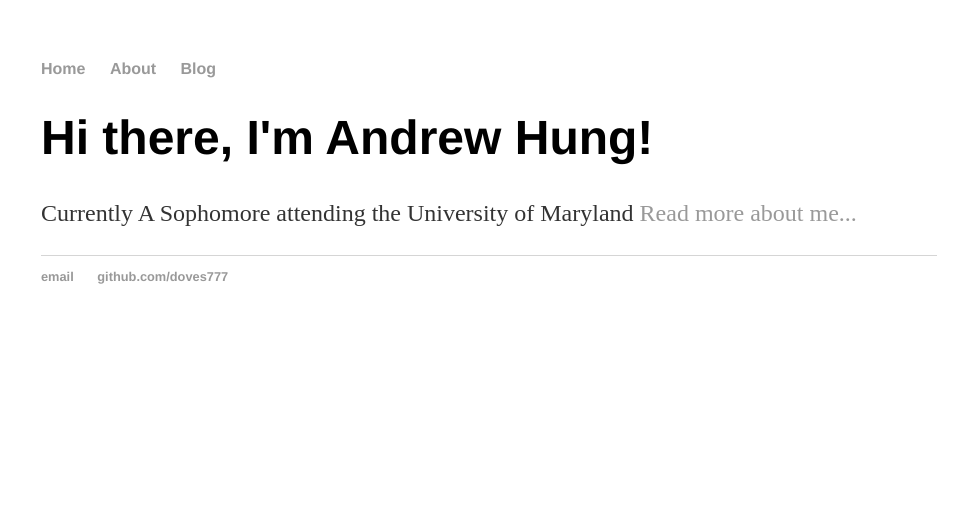
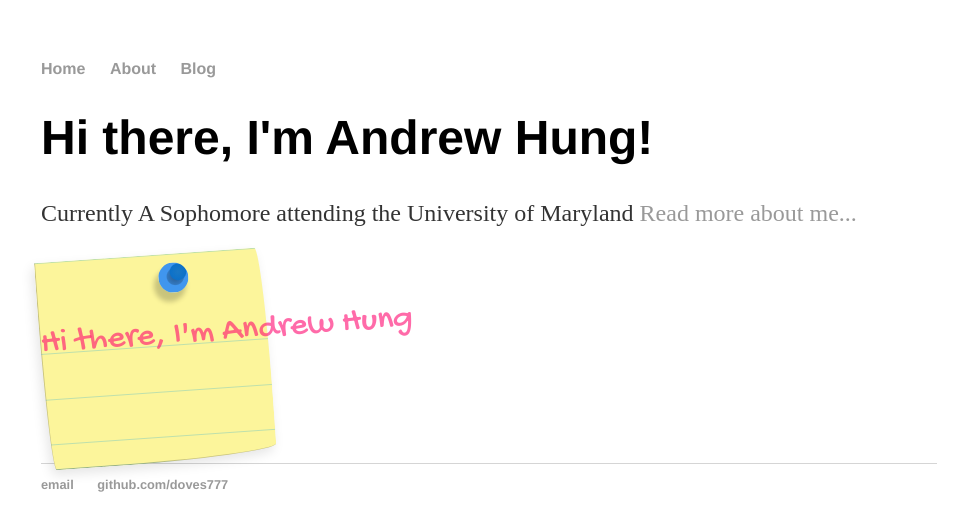
Before and after one commit to emilymoy/doves777.github.io, a Jekyll site: the page built from index.html, in a window 1280 px wide. Shown: the top 531 px of the page, without its empty margins (151-1119 px from the left). Built offline with Jekyll 4.4.1, drawn with Linux system fonts in a browser that asks for light colours.

Commit message:
Update index.html

```diff
--- a/index.html
+++ b/index.html
@@ -6,3 +6,6 @@ title: Andrew Hung, Main Page
 	<h1>Hi there, I'm Andrew Hung!</h1>
 	<p>Currently A Sophomore attending the University of Maryland <a href="/about">Read more about me...</a></p>
 </div><!-- /.blurb -->
+
+<div class="button">Hi there, I'm Andrew Hung</div>
+<link async href="http://fonts.googleapis.com/css?family=Gochi%20Hand" data-generated="http://enjoycss.com" rel="stylesheet" typ
```
